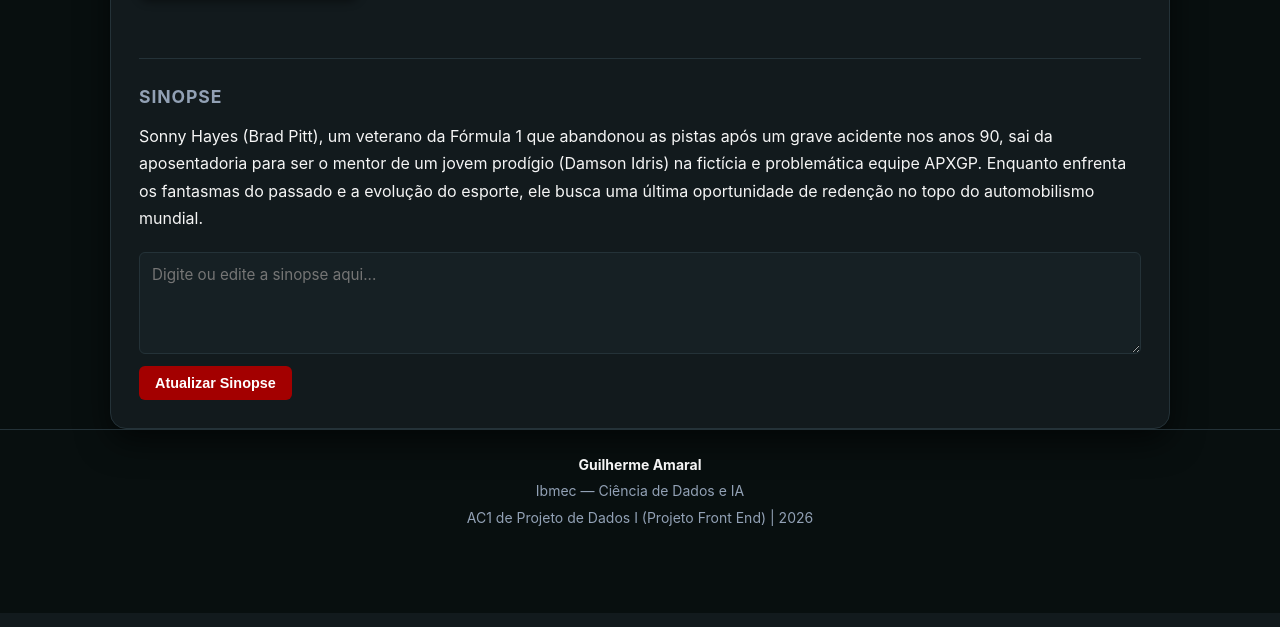
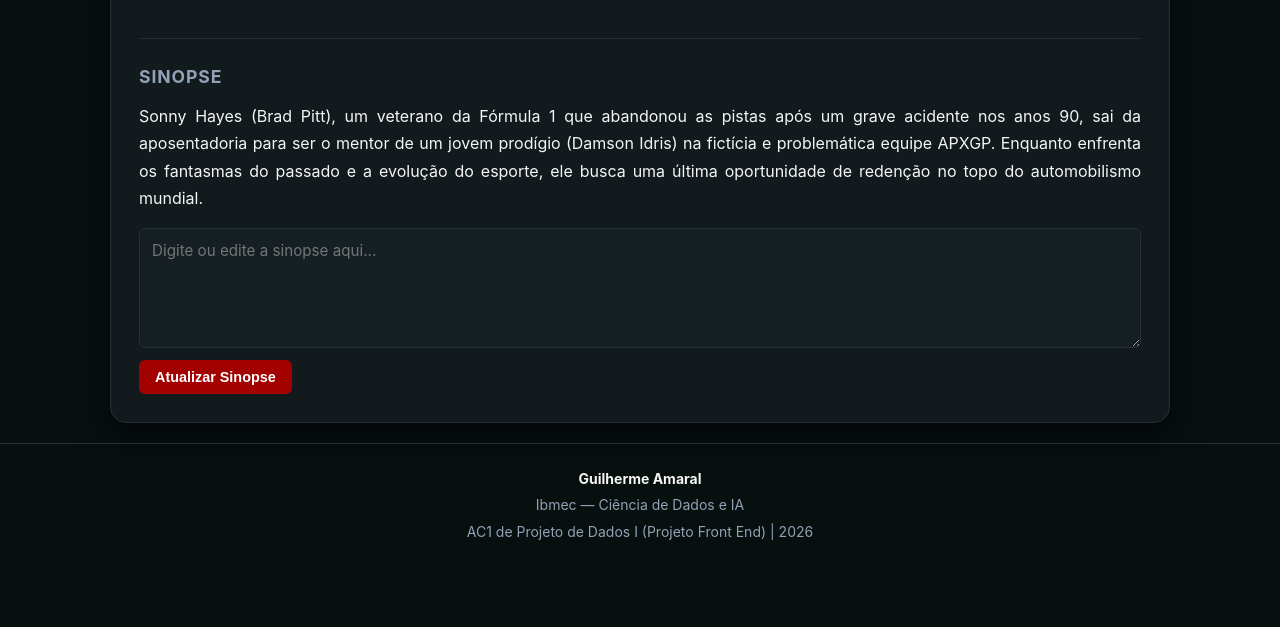
Before and after one commit to MechanicalSpider26/catalogo_filmes, a Flask app: page /filme/3 in a window 1280 px wide. Shown: the part 481-1108 px from the top of the page. Run offline with Flask 3, Linux system fonts and the light colour scheme; data comes from the database, SQL or seed files in the repository; both versions use the stored data as it was after the commit.

Commit message:
correção de bugs na pagina de detalhes

```diff
--- a/static/style.css
+++ b/static/style.css
@@ -386,7 +386,10 @@
   grid-template-columns: 220px 1fr;
   gap: 28px;
   box-shadow: var(--shadow-lg);
-  margin-top: 20px;
+  width: 100%;
+  max-width: 100%; /* Estica até a largura total do container (1100px) */
+  margin: 0 auto 20px auto;
+  box-sizing: border-box;
 }
 
 .poster-wrapper {
@@ -411,6 +414,11 @@
   margin-bottom: 20px;
 }
 
+.movie-info {
+  flex: 1;
+  width: 100%;
+}
+
 .movie-title {
   font-size: 2rem;
   line-height: 1.2;
@@ -418,9 +426,10 @@
 
 .movie-stats-grid {
   display: grid;
-  grid-template-columns: repeat(auto-fit, minmax(160px, 1fr));
-  gap: 14px;
-  margin-bottom: 24px;
+  grid-template-columns: repeat(2, 1fr);
+  gap: 12px;
+  margin-bottom: 20px;
+  width: 100%;
 }
 
 .stat-item {
@@ -443,6 +452,79 @@
   font-size: 1rem;
   font-weight: 600;
   color: var(--text-main);
+}
+
+/* Seção de Sinopse & Formulário */
+.synopsis-container {
+  grid-column: 1 / -1;
+  width: 100%;
+  margin-top: 30px;
+  padding-top: 24px;
+  border-top: 1px solid var(--border-color);
+  grid-column: 1 / -1 !important;
+  width: 100% !important;
+  min-height: 240px !important; /* Mantém a altura fixa mesmo sem conteúdo */
+  box-sizing: border-box !important;
+}
+
+.synopsis-title {
+  font-size: 1.1rem;
+  color: var(--text-muted);
+  text-transform: uppercase;
+  letter-spacing: 0.05em;
+  margin-bottom: 12px;
+}
+
+.synopsis-container p,
+.synopsis-text {
+  font-size: 1rem;
+  line-height: 1.7 !important;
+  margin-bottom: 16px !important;
+  color: var(--text-main);
+  text-align: justify !important;
+  width: 100% !important;
+  word-break: break-word;
+}
+
+.synopsis-empty {
+  font-size: 0.95rem;
+  font-style: italic;
+  color: var(--text-muted);
+  margin-bottom: 20px;
+}
+
+.synopsis-form {
+  display: flex;
+  flex-direction: column;
+  gap: 12px;
+  width: 100%;
+}
+
+.synopsis-textarea {
+  width: 100%;
+  min-height: 130px;
+  box-sizing: border-box;
+  padding: 12px;
+  border-radius: var(--radius-sm);
+  border: 1px solid var(--border-color);
+  background: var(--bg-input);
+  color: var(--text-main);
+  font-family: inherit;
+  font-size: 0.95rem;
+  line-height: 1.5;
+  resize: vertical;
+}
+
+.synopsis-textarea:focus {
+  border-color: var(--border-focus);
+}
+
+.synopsis-textarea,
+.synopsis-container textarea {
+  width: 100% !important;
+  min-height: 120px !important;
+  box-sizing: border-box !important;
+  display: block !important;
 }
 
 /* Garante que o footer fique no rodapé da página mesmo com pouco conteúdo */
--- a/templates/base.html
+++ b/templates/base.html
@@ -5,7 +5,7 @@
     <meta name="viewport" content="width=device-width, initial-scale=1.0">
     <title>{% block titulo %}Catálogo de Filmes{% endblock %}</title>
     <!-- Vincula o arquivo CSS gerado -->
-    <link rel="stylesheet" href="{{ url_for('static', filename='style.css') }}">
+    <link rel="stylesheet" href="{{ url_for('static', filename='style.css') }}?v=2.0">
 </head>
 <body>
 
--- a/templates/detalhe.html
+++ b/templates/detalhe.html
@@ -36,23 +36,21 @@
         </div>
     </div>
 
-    <!-- Seção de Sinopse (Ocupa 100% da largura do card abaixo do poster e informações) -->
-    <div class="synopsis-container" style="grid-column: 1 / -1; width: 100%; margin-top: 30px; padding-top: 24px; border-top: 1px solid var(--border-color, #e2e8f0);">
-        <h3 style="font-size: 1.1rem; color: var(--text-muted); text-transform: uppercase; letter-spacing: 0.05em; margin-bottom: 12px;">
-            Sinopse
-        </h3>
+    <!-- Seção de Sinopse -->
+    <div class="synopsis-container">
+        <h3 class="synopsis-title">Sinopse</h3>
 
         {% if filme.sinopse %}
-            <p style="font-size: 1rem; line-height: 1.7; margin-bottom: 20px; color: var(--text-main); text-align: left; width: 100%;">
+            <p class="synopsis-text">
                 {{ filme.sinopse }}
             </p>
         {% else %}
-            <p style="font-size: 0.95rem; font-style: italic; color: var(--text-muted); margin-bottom: 20px;">
+            <p class="synopsis-empty">
                 Nenhuma sinopse cadastrada para este filme.
             </p>
         {% endif %}
 
-        <form action="{{ url_for('salvar_sinopse', id_filme=filme.id) }}" method="POST" style="display: flex; flex-direction: column; gap: 12px; width: 100%;">
+        <form action="{{ url_for('salvar_sinopse', id_filme=filme.id) }}" method="POST" class="synopsis-form">
             <textarea
                 name="sinopse"
                 rows="4"
```
Also changed, not shown: dados/cinema.db.
